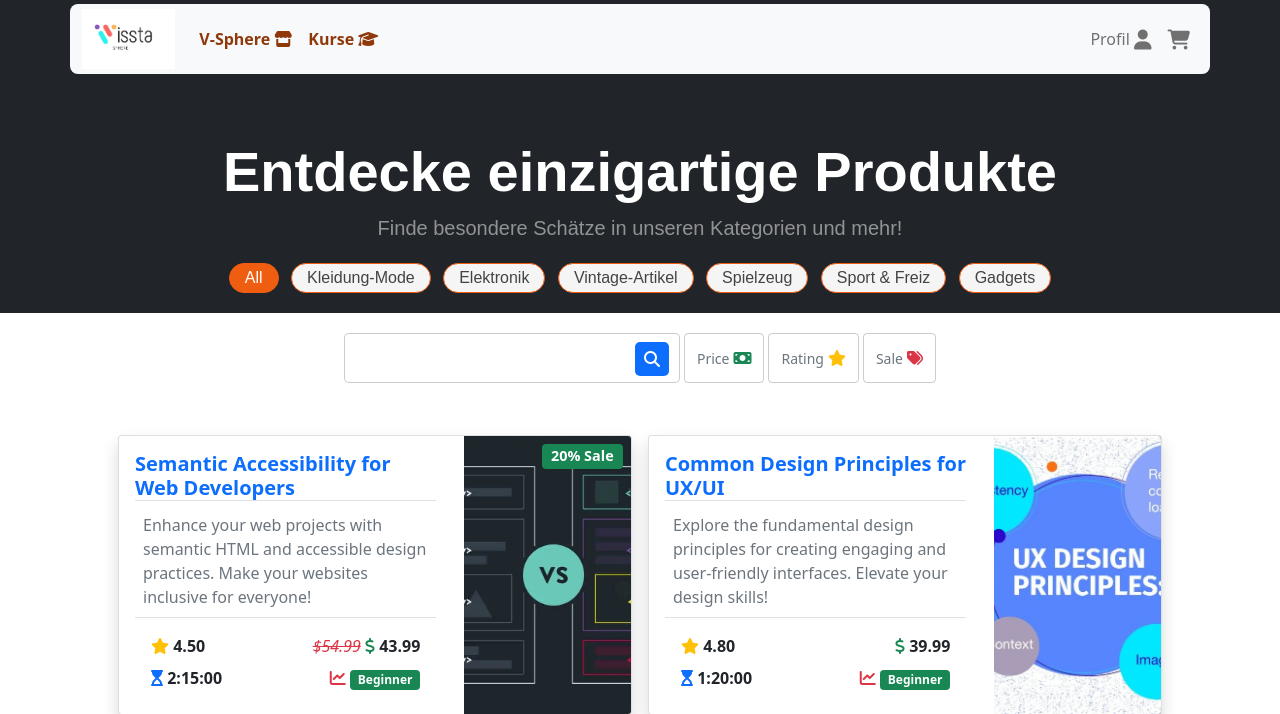
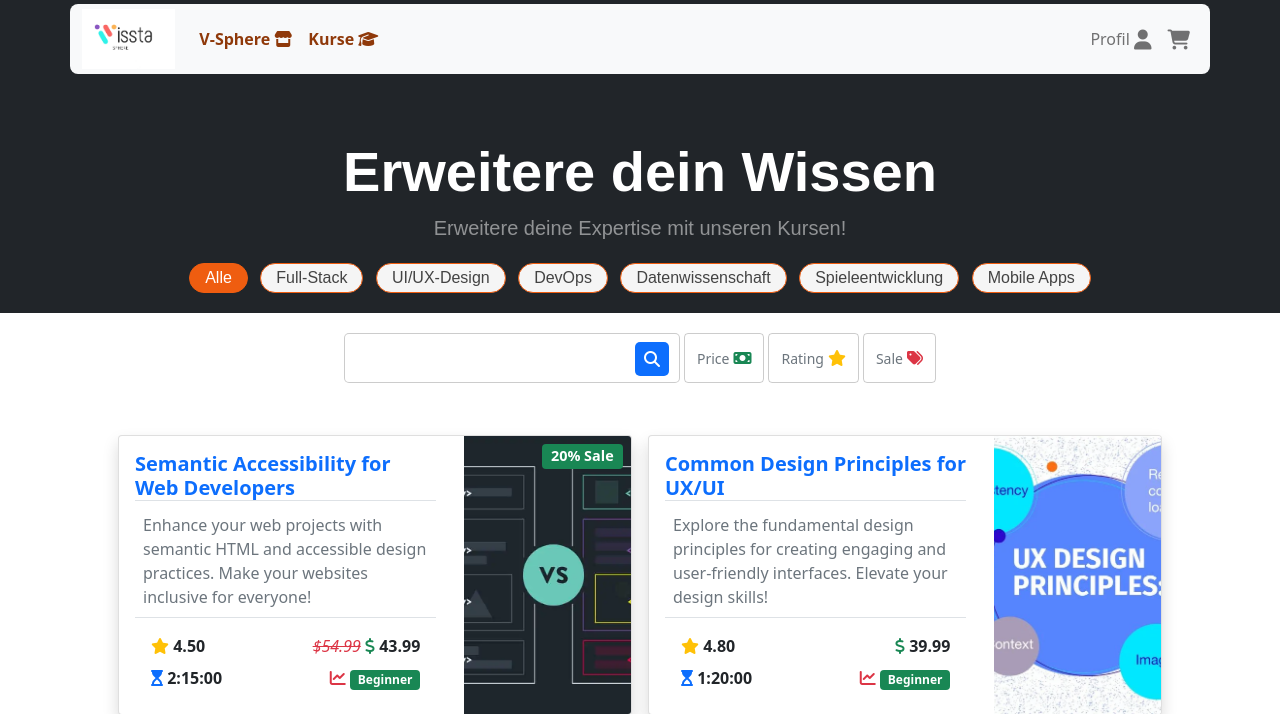
Before and after one commit to Noah-Samawi/visste-sphere, a Django app: page /programs/ in a window 1280 px wide. Shown: the top 714 px of the page. Run offline with Django 4.2, Linux system fonts and the light colour scheme; data comes from the database, SQL or seed files in the repository; parts of the project's set-up code (start-up, migrations or seed data) failed here and were passed over; some libraries are stand-ins or nearby versions.

```diff
--- a/programs/templates/programs/programs.html
+++ b/programs/templates/programs/programs.html
@@ -1,8 +1,7 @@
 {% extends "base.html" %}
 {% load static %}
 
-{% block extra_title %}Programs{% endblock %}
-
+{% block extra_title %}Programme{% endblock %}
 
 {% block extra_css %}
 <link rel="stylesheet" href="{% static 'programs/css/programs.css' %}">
@@ -12,36 +11,34 @@
 <header class="bg-dark">
     <div class="container px-4 px-lg-5 mt-5 mb-2">
       <div class="text-center text-white">
-      <h1 class="display-4 fw-bolder">Entdecke einzigartige Produkte</h1>
+        <h1 class="display-4 fw-bolder">Erweitere dein Wissen</h1>
         <p class="lead fw-normal text-white-50 mb-0">
-        Finde besondere Schätze in unseren Kategorien {% if current_categories %}<em class='text-info'>
-          {{current_categories.friendly_name}} </em>{% endif %} und mehr!
+          Erweitere deine Expertise mit unseren {% if current_categories %}<em class='text-info'> {{current_categories.friendly_name}} </em>{% endif %}Kursen!
         </p>
-
       </div>
 
-    <!-- Navigation Widgets -->
+      <!-- Navigations-Widgets -->
       <ul class="list-inline widget-list-inline text-center my-3">
         <li class="list-inline-item m-1 {% if not category %}active{% endif %}">
-        <a href="{% url 'programs' %}">All</a>
+          <a href="{% url 'programs' %}">Alle</a>
         </li>
         <li class="list-inline-item m-1 {% if category == 'fullstack' %}active{% endif %}">
-        <a href="{% url 'programs' %}?category=fullstack">Kleidung-Mode</a>
+          <a href="{% url 'programs' %}?category=fullstack">Full-Stack</a>
         </li>
         <li class="list-inline-item m-1 {% if category == 'ui_ux_design' %}active{% endif %}">
-        <a href="{% url 'programs' %}?category=ui_ux_design">Elektronik</a>
+          <a href="{% url 'programs' %}?category=ui_ux_design">UI/UX-Design</a>
         </li>
         <li class="list-inline-item m-1 {% if category == 'devops' %}active{% endif %}">
-        <a class="" href="{% url 'programs' %}?category=devops">Vintage-Artikel</a>
+          <a class="" href="{% url 'programs' %}?category=devops">DevOps</a>
         </li>
         <li class="list-inline-item m-1 {% if category == 'data_science' %}active{% endif %}">
-        <a class="" href="{% url 'programs' %}?category=data_science">Spielzeug</a>
+          <a class="" href="{% url 'programs' %}?category=data_science">Datenwissenschaft</a>
         </li>
         <li class="list-inline-item m-1 {% if category == 'game_dev' %}active{% endif %}">
-        <a class="" href="{% url 'programs' %}?category=game_dev">Sport & Freiz</a>
+          <a class="" href="{% url 'programs' %}?category=game_dev">Spieleentwicklung</a>
         </li>
         <li class="list-inline-item m-1 {% if category == 'mobile_app' %}active{% endif %}">
-        <a class="" href="{% url 'programs' %}?category=mobile_app">Gadgets</a>
+          <a class="" href='{% url 'programs' %}?category=mobile_app'>Mobile Apps</a>
         </li>
     </ul>
     </div>
@@ -50,11 +47,11 @@
 {% endblock %}
 
 {% block content %}
-<!-- Program Info Section -->
+    <!-- Programm-Info-Bereich -->
     <section class="py-3 bg-white">
-  <h2 class='visually-hidden'>Programs</h2>
+      <h2 class='visually-hidden'>Programme</h2>
 
-  <!-- Search Bar -->
+        <!-- Suchleiste -->
         {% url 'programs' as url %}
         {% with url=url %}
             {% include "includes/searchbar.html" %}
@@ -62,9 +59,11 @@
 
 
       <div class="container px-4 px-lg-5 mt-5">
-    <div class="row row-cols-lg-2 g-3">
-      {% for program in programs %}
-      <!-- Program Preview Card -->
+          <div
+            class="row row-cols-lg-2 g-3"
+          >
+          {% for program in programs  %}
+            <!-- Programm-Vorschau-Karte -->
 
           {% include "includes/program_card.html" with program=program %}
 
```
Also changed, not shown: media/klassische_baseballkappe.webp (added), static/images/hero-image.webo.png (deleted), static/images/hero-image.webp. Lines whose indentation alone changed are shown as unchanged.
